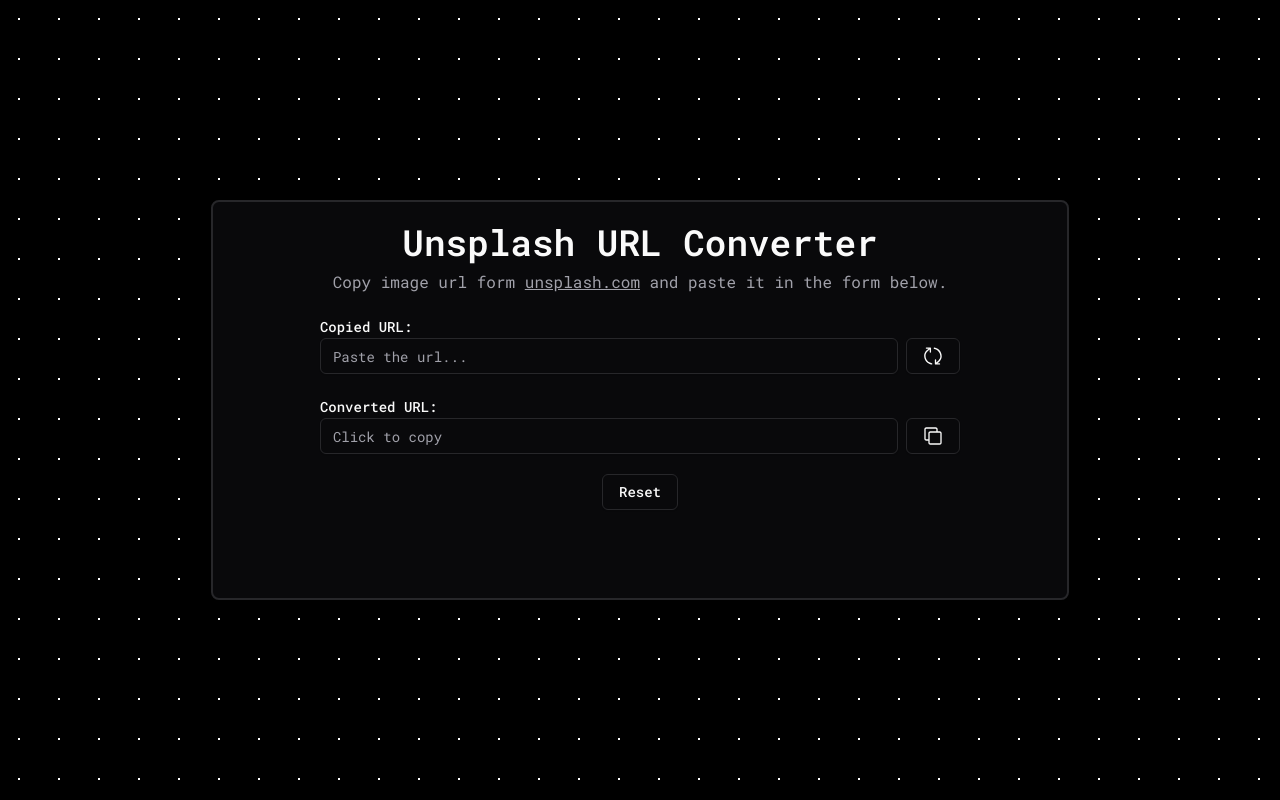
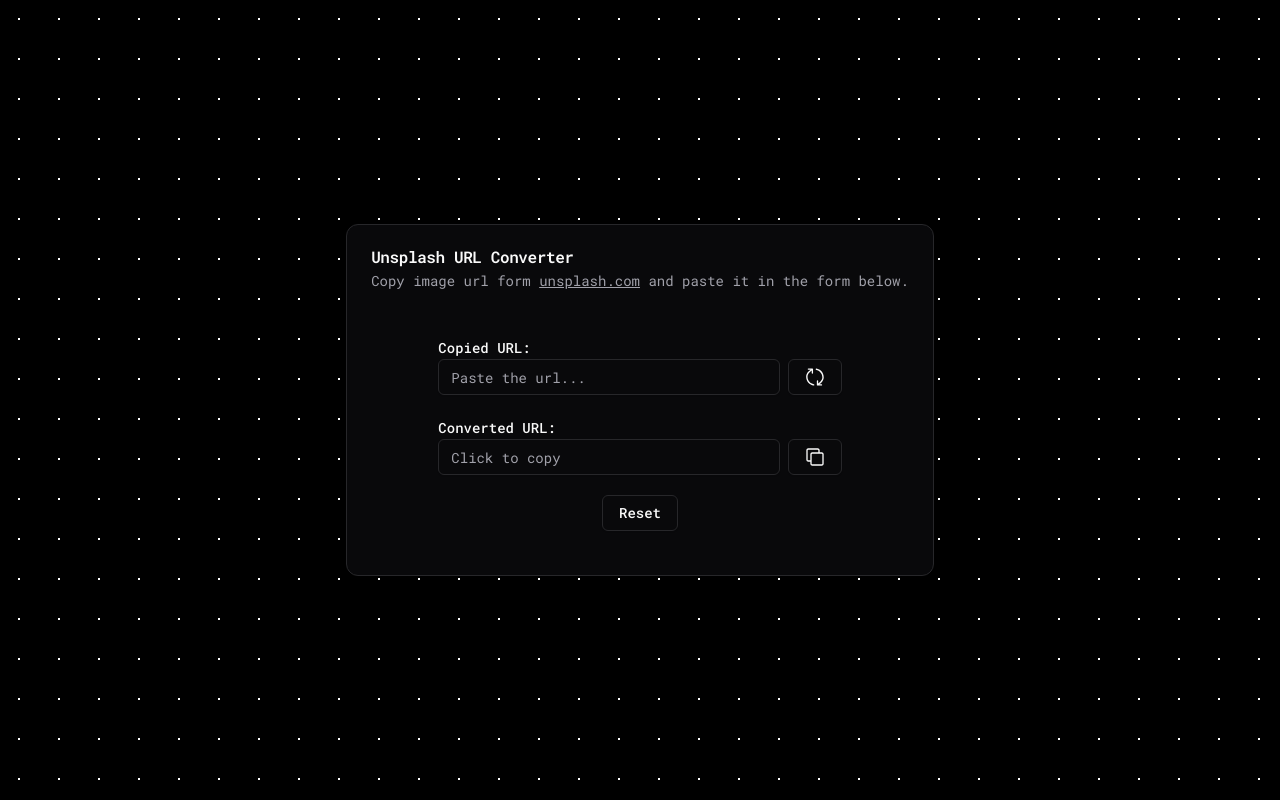
Before and after one commit to frustrated018/unsplash-url-converter, a Next.js app: page / in a window 1280 px wide. Built offline with nearby package versions, Linux system fonts and the light colour scheme.

Commit message:
For a more cleaner look converted the section to card

```diff
--- a/src/app/page.tsx
+++ b/src/app/page.tsx
@@ -1,10 +1,19 @@
 import { SubmissionArea } from "@/components/submissionArea";
+import {
+  Card,
+  CardContent,
+  CardDescription,
+  CardHeader,
+  CardTitle,
+} from "@/components/ui/card";
 
 export default function Home() {
   return (
-    <main className="h-screen flex justify-center items-center">
-      <section className="h-auto lg:h-[50vh] w-[67%] bg-background rounded-lg border-2">
-        <h2 className="text-2xl lg:text-4xl text-center mt-5 font-semibold">Unsplash URL Converter</h2>
+    <main className="min-h-screen flex justify-center items-center">
+      {/* <section className="h-auto lg:h-[50vh] w-[67%] bg-background rounded-lg border-2">
+        <h2 className="text-2xl lg:text-4xl text-center mt-5 font-semibold">
+          Unsplash URL Converter
+        </h2>
         <div className="mt-2 text-sm md:text-base text-center text-muted-foreground">
           Copy image url form{" "}
           <a
@@ -17,7 +26,28 @@ export default function Home() {
           and paste it in the form below.
         </div>
         <SubmissionArea />
-      </section>
+      </section> */}
+
+      <Card>
+        <CardHeader>
+          <CardTitle>Unsplash URL Converter</CardTitle>
+          <CardDescription>
+            {" "}
+            Copy image url form{" "}
+            <a
+              href="https://unsplash.com"
+              target="_blank"
+              className="hover:text-primary underline"
+            >
+              unsplash.com
+            </a>{" "}
+            and paste it in the form below.
+          </CardDescription>
+        </CardHeader>
+        <CardContent>
+          <SubmissionArea />
+        </CardContent>
+      </Card>
     </main>
   );
 }
--- /dev/null
+++ b/src/components/ui/card.tsx
@@ -0,0 +1,76 @@
+import * as React from "react"
+
+import { cn } from "@/lib/utils"
+
+const Card = React.forwardRef<
+  HTMLDivElement,
+  React.HTMLAttributes<HTMLDivElement>
+>(({ className, ...props }, ref) => (
+  <div
+    ref={ref}
+    className={cn(
+      "rounded-xl border bg-card text-card-foreground shadow",
+      className
+    )}
+    {...props}
+  />
+))
+Card.displayName = "Card"
+
+const CardHeader = React.forwardRef<
+  HTMLDivElement,
+  React.HTMLAttributes<HTMLDivElement>
+>(({ className, ...props }, ref) => (
+  <div
+    ref={ref}
+    className={cn("flex flex-col space-y-1.5 p-6", className)}
+    {...props}
+  />
+))
+CardHeader.displayName = "CardHeader"
+
+const CardTitle = React.forwardRef<
+  HTMLParagraphElement,
+  React.HTMLAttributes<HTMLHeadingElement>
+>(({ className, ...props }, ref) => (
+  <h3
+    ref={ref}
+    className={cn("font-semibold leading-none tracking-tight", className)}
+    {...props}
+  />
+))
+CardTitle.displayName = "CardTitle"
+
+const CardDescription = React.forwardRef<
+  HTMLParagraphElement,
+  React.HTMLAttributes<HTMLParagraphElement>
+>(({ className, ...props }, ref) => (
+  <p
+    ref={ref}
+    className={cn("text-sm text-muted-foreground", className)}
+    {...props}
+  />
+))
+CardDescription.displayName = "CardDescription"
+
+const CardContent = React.forwardRef<
+  HTMLDivElement,
+  React.HTMLAttributes<HTMLDivElement>
+>(({ className, ...props }, ref) => (
+  <div ref={ref} className={cn("p-6 pt-0", className)} {...props} />
+))
+CardContent.displayName = "CardContent"
+
+const CardFooter = React.forwardRef<
+  HTMLDivElement,
+  React.HTMLAttributes<HTMLDivElement>
+>(({ className, ...props }, ref) => (
+  <div
+    ref={ref}
+    className={cn("flex items-center p-6 pt-0", className)}
+    {...props}
+  />
+))
+CardFooter.displayName = "CardFooter"
+
+export { Card, CardHeader, CardFooter, CardTitle, CardDescription, CardContent }
```
